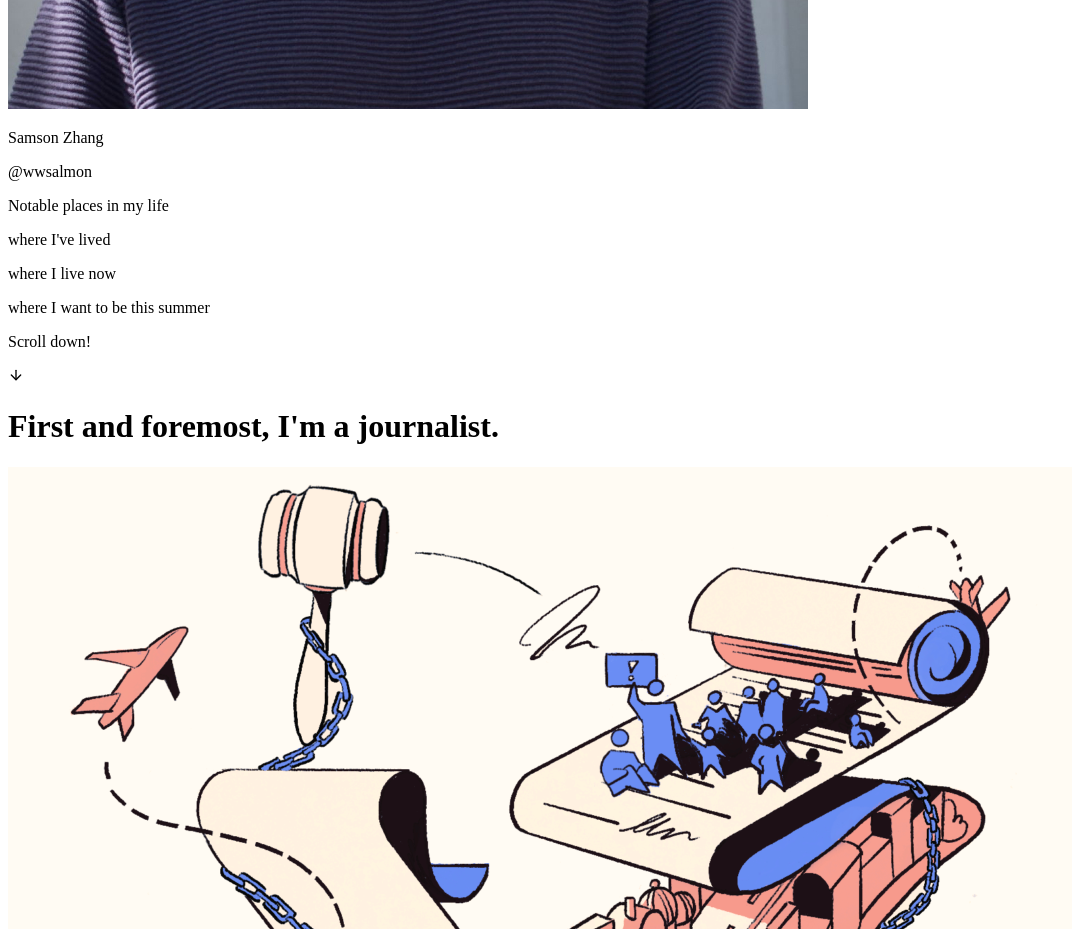
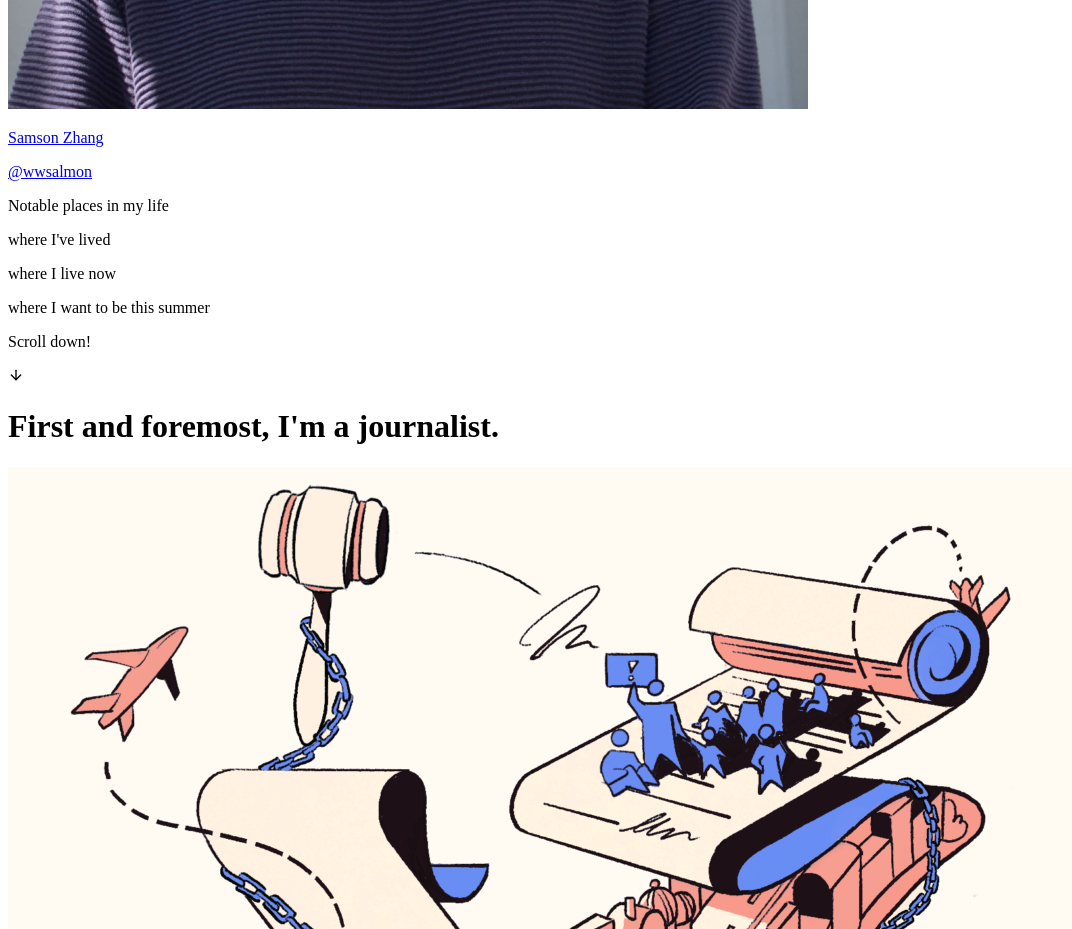
Before and after one commit to wwsalmon/chronicle-2022, a Next.js app: page / in a window 1280 px wide. Shown: the part 1620-2549 px from the top of the page, without its empty margins (0-1072 px from the left). Built offline with nearby package versions, Linux system fonts and the light colour scheme; a web font is replaced by a local one.

Commit message:
add twitter link

```diff
--- a/pages/index.tsx
+++ b/pages/index.tsx
@@ -192,10 +192,10 @@ export default function Index() {
                     <h1 className="text-3xl sm:text-5xl leading-tight sm:leading-tight font-headline mb-8">Good {TOD}, <i>Chronicle</i>.<br/>Welcome to my journalism and software portfolio!</h1>
                     <div className="flex items-center">
                         <img src="/profile.jpg" className="rounded-full w-16 h-16" alt="Profile picture of Samson Zhang" />
-                        <div className="text-xl leading-tight pl-4">
+                        <a className="text-xl leading-tight pl-4 block" href="https://twitter.com/wwsalmon">
                             <p className="font-bold text-bblue">Samson Zhang</p>
                             <p className="text-[#757575]">@wwsalmon</p>
-                        </div>
+                        </a>
                     </div>
                     <div className="sm:absolute bottom-12 right-12 mt-12 bg-black bg-opacity-50 p-4 rounded-md">
                         <p className="font-bold mb-4 uppercase">Notable places in my life</p>
```
